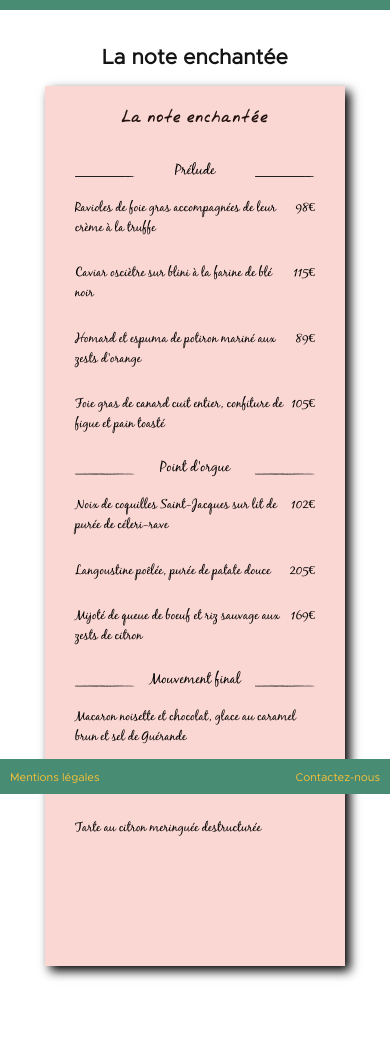
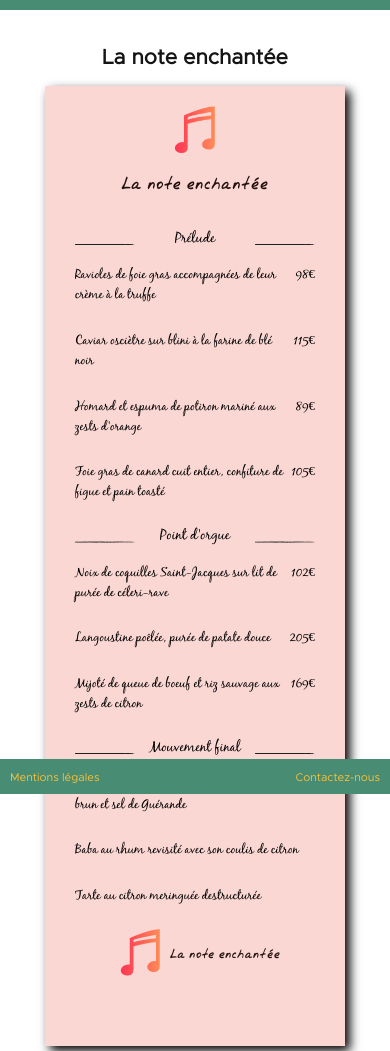
Before and after one commit to olympe-albert/ohmyfood, a website: page menus/menu1.html in a window 390 px wide. Shown: the part 50-1101 px from the top of the page. Before the commit the page ends 1071 px from the top, so only its background shows below. Drawn offline with Linux system fonts and the light colour scheme; files whose address does not match are found by name.

Commit message:
ajout img note

```diff
--- a/menus/menu1.html
+++ b/menus/menu1.html
@@ -13,6 +13,7 @@
     <main>
         <h2>La note enchantée</h2>
         <div class="back">
+            <img class="note" src="../img/note.png" alt="note">
             <p class="intro">La note enchantée</p>
             <div class="content">
                 <div class="part">
@@ -77,6 +78,10 @@
                     <p>Tarte au citron meringuée destructurée</p>
                 </div>
             </div>
+            <div class="foot-menu">
+                <div class="foot-menu__img"><img src="../img/note-mini.png" alt="note-mini"></div>
+                <p>La note enchantée</p>
+            </div>
         </div>
     </main>
     <footer>
--- a/scss/pages/_layout-menu1.scss
+++ b/scss/pages/_layout-menu1.scss
@@ -20,7 +20,7 @@ h2
 .back
 {
     width: 700px;
-    height: 1400px;
+    height: 1350px;
     background-color: $menu1;
     box-shadow: 5px 5px 10px black;
     margin: auto;
@@ -39,7 +39,7 @@ h2
     .back
     {
         width: 300px;
-        height: 880px;
+        height: 960px;
         background-color: $menu1;
         box-shadow: 5px 5px 10px black;
         margin: auto;
@@ -51,6 +51,20 @@ h2
     .content
     {
         width: 240px;
+    }
+}
+
+.note
+{
+    padding-top: 20px;
+}
+
+@media screen and (max-width: 450px)
+{
+    .note
+    {
+        width: 40px;
+        padding-top: 20px;
     }
 }
 
@@ -147,6 +161,43 @@ h2
     }
 }
 
+.foot-menu
+{
+    display: flex;
+    flex-direction: row;
+    align-items: center;
+    &__img
+    {
+        padding:10px;
+    }
+    & p
+    {
+        font-family: 'jr!ha___-webfont';
+        font-size: 1.4em;
+        color: rgb(34, 17, 14);
+    }
+}
+
+@media screen and (max-width: 450px)
+{
+    .foot-menu
+    {
+        display: flex;
+        flex-direction: row;
+        align-items: center;
+        &__img
+        {
+            padding:10px;
+        }
+        & p
+        {
+            font-family: 'jr!ha___-webfont';
+            font-size: 0.9em;
+            color: rgb(34, 17, 14);
+        }
+    }
+}
+
 .mirror
 {
     transform: scaleX(-1);
--- a/scss/pages/_layout-menu3.scss
+++ b/scss/pages/_layout-menu3.scss
@@ -1,7 +1,7 @@
 .back--menu3
 {
     width: 700px;
-    height: 1400px;
+    height: 1200px;
     background-color: $menu3;
     box-shadow: 5px 5px 10px black;
     margin: auto;
--- a/scss/pages/_layout.scss
+++ b/scss/pages/_layout.scss
@@ -107,6 +107,14 @@ main
     {
         transform: scale(1.2);
         opacity: 0.3;
+    }
+}
+
+@media screen and (max-width: 450px)
+{
+    .link img
+    {
+        width: 40px;
     }
 }
 
```
Also changed, not shown: ohmyfood.html (+1 -0 lines), img/note-mini.png (added), img/note.png (added), style.css, 1 other file.
